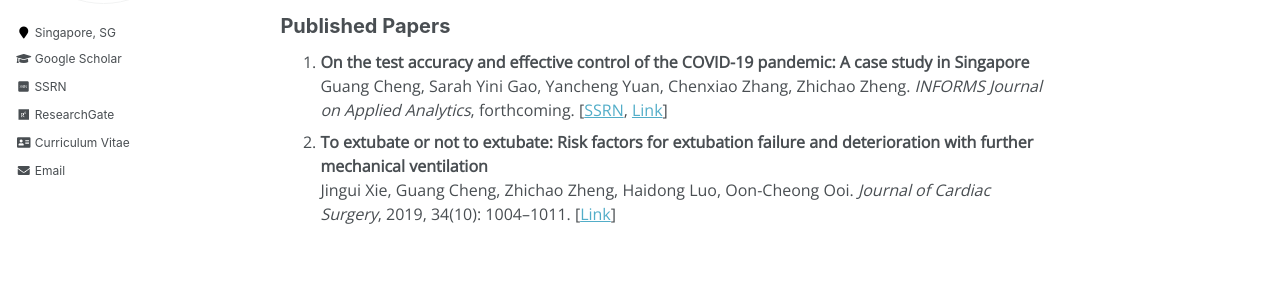
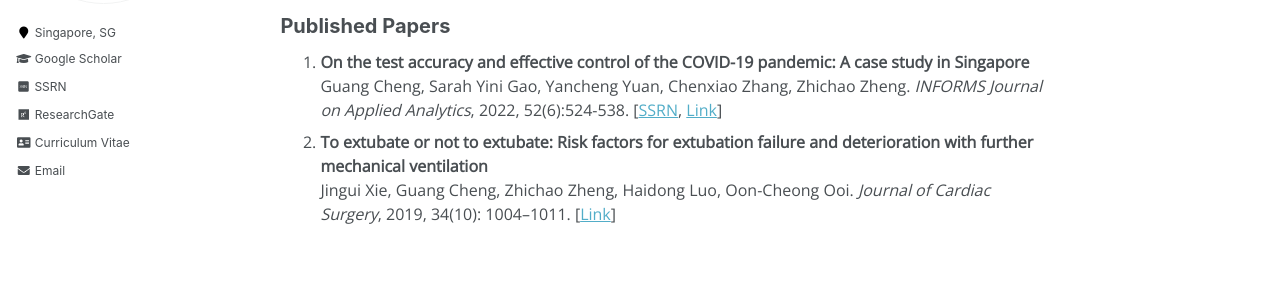
Before and after one commit to gcheng-nus/gcheng-nus.github.io, a Jekyll site: the page built from _pages/research.md, in a window 1280 px wide. Shown: the part 278-571 px from the top of the page. Built offline with Jekyll 4.4.1, drawn with Linux system fonts in a browser that asks for light colours; some web fonts are replaced.

Commit message:
revise research

```diff
--- a/_pages/research.md
+++ b/_pages/research.md
@@ -24,7 +24,7 @@ author_profile: true
 <ol style="margin-top: 0em; margin-bottom: 1.2em;">
 	<li><b>On the test accuracy and effective control of the COVID-19 pandemic: A case study in Singapore</b> <br>
 	Guang Cheng, Sarah Yini Gao, Yancheng Yuan, Chenxiao Zhang, Zhichao Zheng.
-	<i>INFORMS Journal on Applied Analytics</i>, forthcoming. [<a href="https://ssrn.com/abstract=3955828" target="_blank">SSRN</a>, <a href="https://pubsonline.informs.org/doi/abs/10.1287/inte.2022.1117" target="_blank">Link</a>]</li>
+	<i>INFORMS Journal on Applied Analytics</i>, 2022, 52(6):524-538. [<a href="https://ssrn.com/abstract=3955828" target="_blank">SSRN</a>, <a href="https://pubsonline.informs.org/doi/abs/10.1287/inte.2022.1117" target="_blank">Link</a>]</li>
 	<!--  -->
 	<li><b>To extubate or not to extubate: Risk factors for extubation failure and deterioration with further mechanical ventilation</b> <br>
 	Jingui Xie, Guang Cheng, Zhichao Zheng, Haidong Luo, Oon-Cheong Ooi.
```
Also changed, not shown: images/profile-gcheng-ThinkPad-X1-Extreme-Gen-3.png (added), 2 other files.
